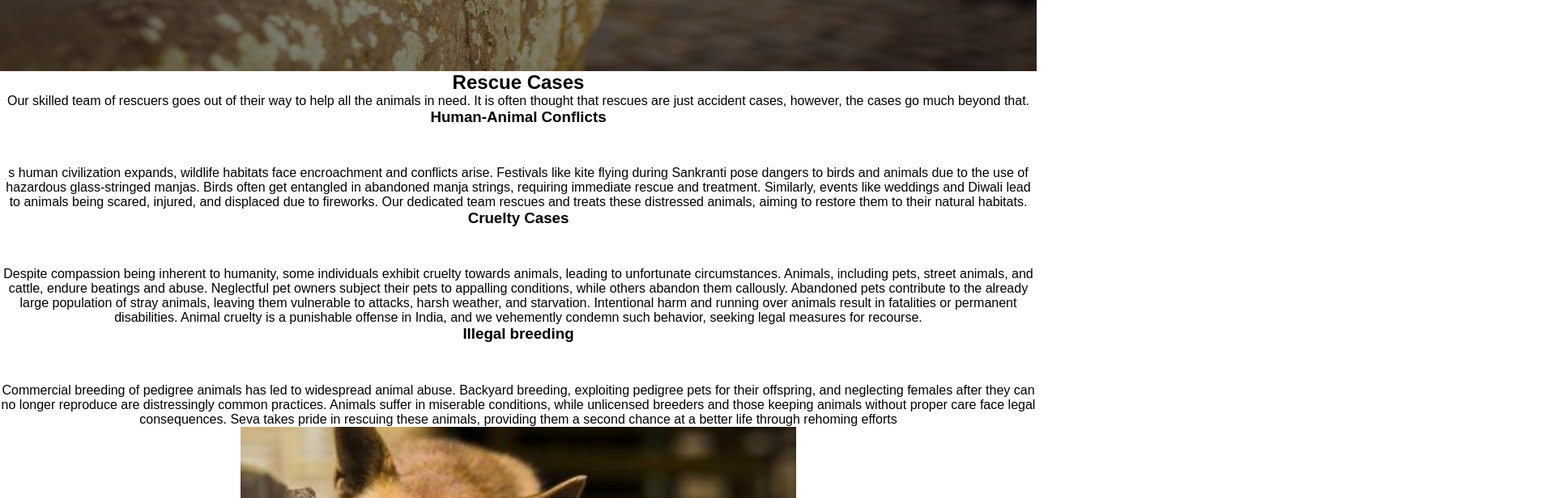
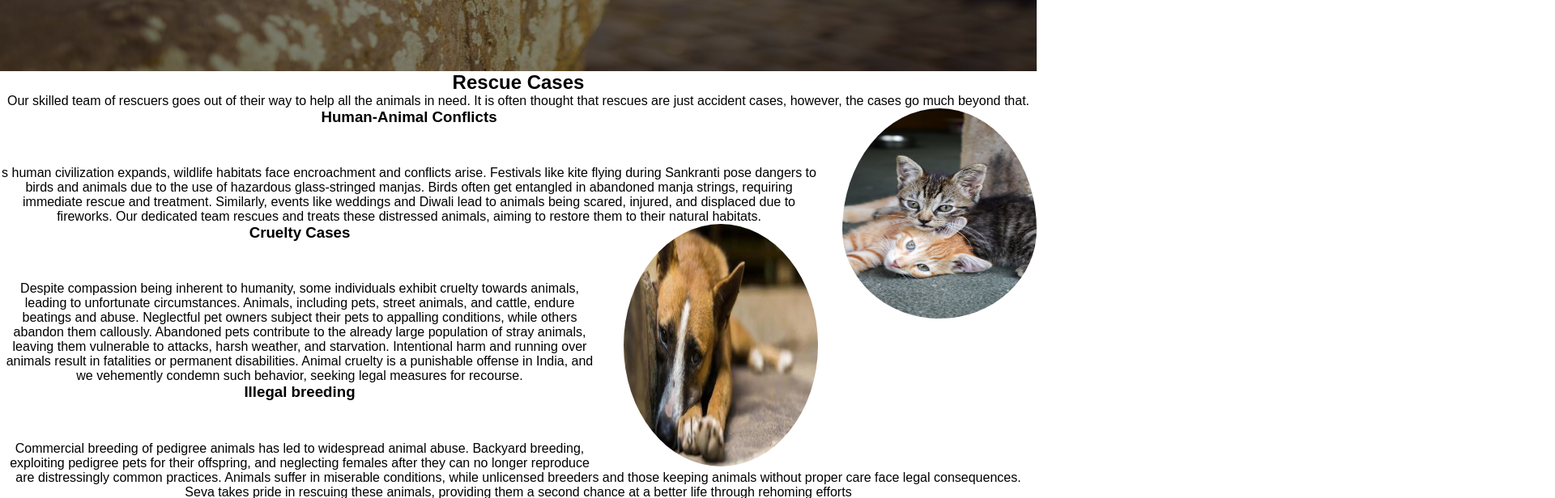
Before and after one commit to GargiAvadhani/cuddly-spoon, a React (Create React App) app: page /animalrescue in a window 1280 px wide. Shown: the part 560-1176 px from the top of the page at 81% size, 1920 px wide, since content can reach past the window. Built offline with nearby package versions, Linux system fonts and the light colour scheme; a web font is replaced by a local one.

Commit message:
:dog: animal style

```diff
--- a/src/components/Animals.js
+++ b/src/components/Animals.js
@@ -3,12 +3,16 @@ import pic1 from "../assets/10.jpg"
 import pic2 from "../assets/4.jpg"
 
 function animals() {
-    return(
+    return (
         <div className="aboutrescue">
             <h2>Rescue Cases</h2>
             <p>Our skilled team of rescuers goes out of their way to help all the animals in need.
                 It is often thought that rescues are just accident cases, however, the cases go much beyond that.</p>
 
+
+            <div className="fifth">
+                <img alt="img" src={pic2} />
+            </div>
             <div className="first">
                 <h3>Human-Animal Conflicts</h3>
                 <p>s human civilization expands, wildlife habitats face encroachment and conflicts arise.
@@ -16,6 +20,10 @@ function animals() {
                     Birds often get entangled in abandoned manja strings, requiring immediate rescue and treatment. Similarly, events like weddings
                     and Diwali lead to animals being scared, injured, and displaced due to fireworks. Our dedicated team rescues and treats these distressed animals,
                     aiming to restore them to their natural habitats.</p>
+
+                <div className="fourth">
+                    <img alt="img" src={pic1} />
+                </div>
 
                 <div className="second">
                     <h3>Cruelty Cases</h3>
@@ -32,14 +40,7 @@ function animals() {
                             while unlicensed breeders and those keeping animals without proper care face legal consequences. Seva takes pride in rescuing these animals,
                             providing them a second chance at a better life through rehoming efforts</p>
 
-        <div className="fourth">
-        <img alt="img" src={pic1}/>
 
-        <div className="fifth">
-        <img alt="img" src={pic2}/>
-        </div>
-
-        </div>
                     </div>
                 </div>
             </div>
--- a/src/components/AnimalsStyles.css
+++ b/src/components/AnimalsStyles.css
@@ -38,3 +38,21 @@
     border-radius: 100px;
     box-shadow: -1px 1px 62px -18px rgba(0, 0, 0, 0.19);
   } */
+
+
+.fifth img {
+  height: 300px;
+  width: 240px;
+  float: right;
+  border-radius: 50%;
+  margin-left: 30px;
+  padding-bottom: 40px;
+}
+
+.fourth img {
+  height: 300px;
+  width: 240px;
+  float: right;
+  border-radius: 50%;
+  margin-left: 30px
+}
```
Lines whose indentation alone changed are shown as unchanged.
